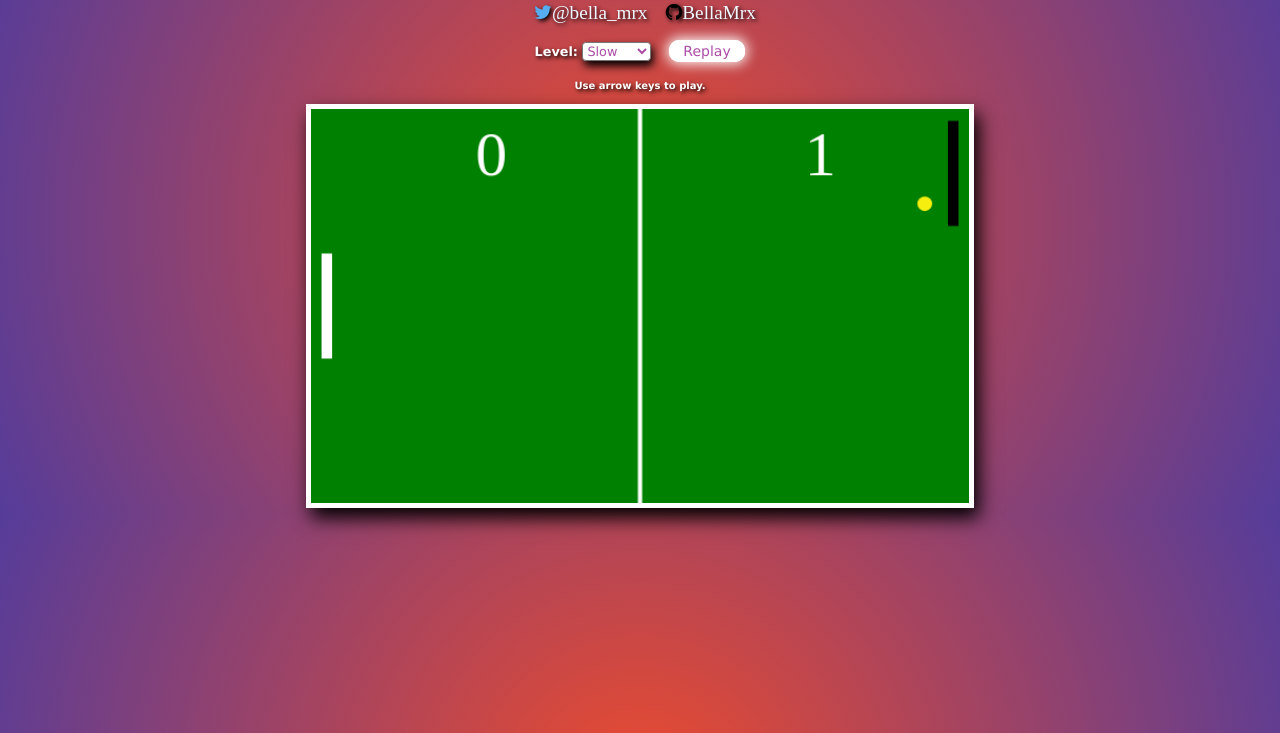
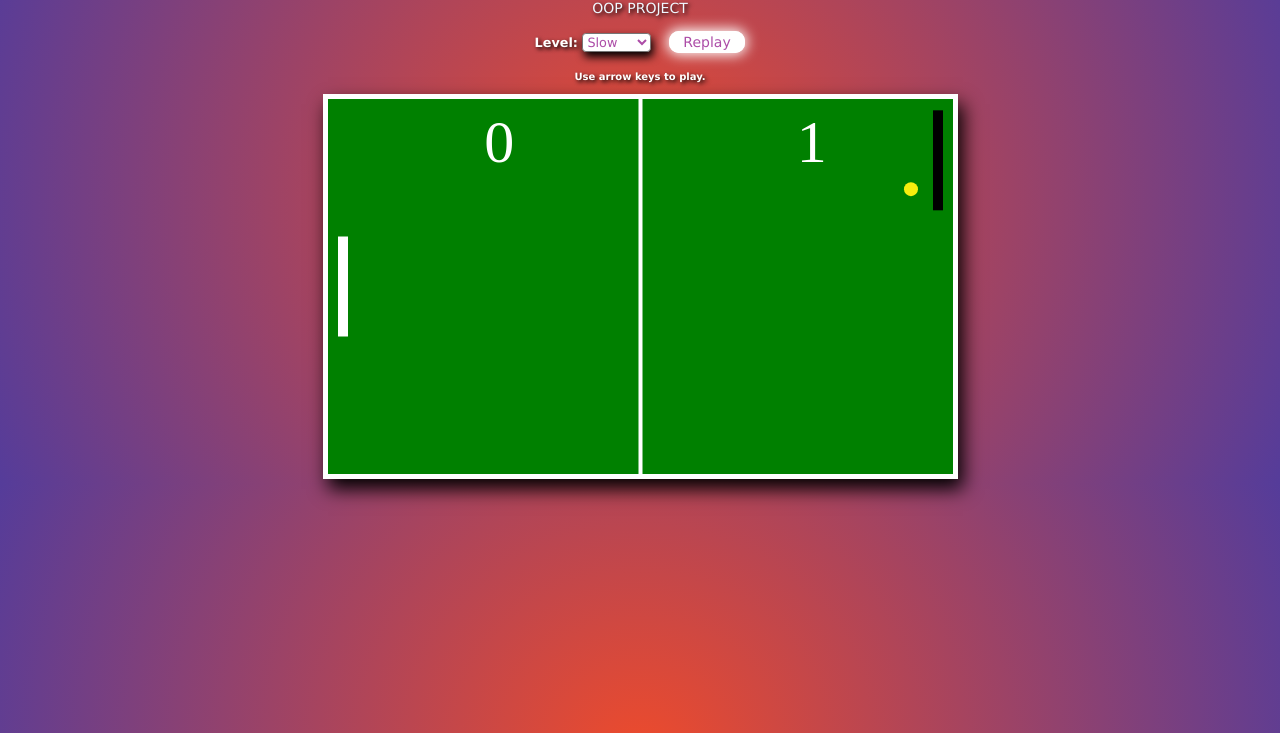
Before and after one commit to ranataimoor067/Ping-Pong, a plain HTML site: page PingPongSlow.html in a window 1280 px wide. Shown: the part 67-800 px from the top of the page. Drawn offline with nearby package versions, Linux system fonts and the light colour scheme.

Commit message:
Update PingPongSlow.html

```diff
--- a/PingPongSlow.html
+++ b/PingPongSlow.html
@@ -14,8 +14,8 @@
 		<div class="row">
 			<div class="col-sm-12">
 				<h1 class="headline">Ping Pong</h1>
-				<a href="https://twitter.com/bella_mrx" class="fa fa-twitter"><span id="link">@bella_mrx</span></a>
-				<a href="https://github.com/BellaMrx" class="fa fa-github"><span id="link">BellaMrx</span></a>
+				<a ><span id="link">OOP PROJECT</span></a>
+
 			</div>
 			<div class="col-sm-12">
 				<div class="options">
```
